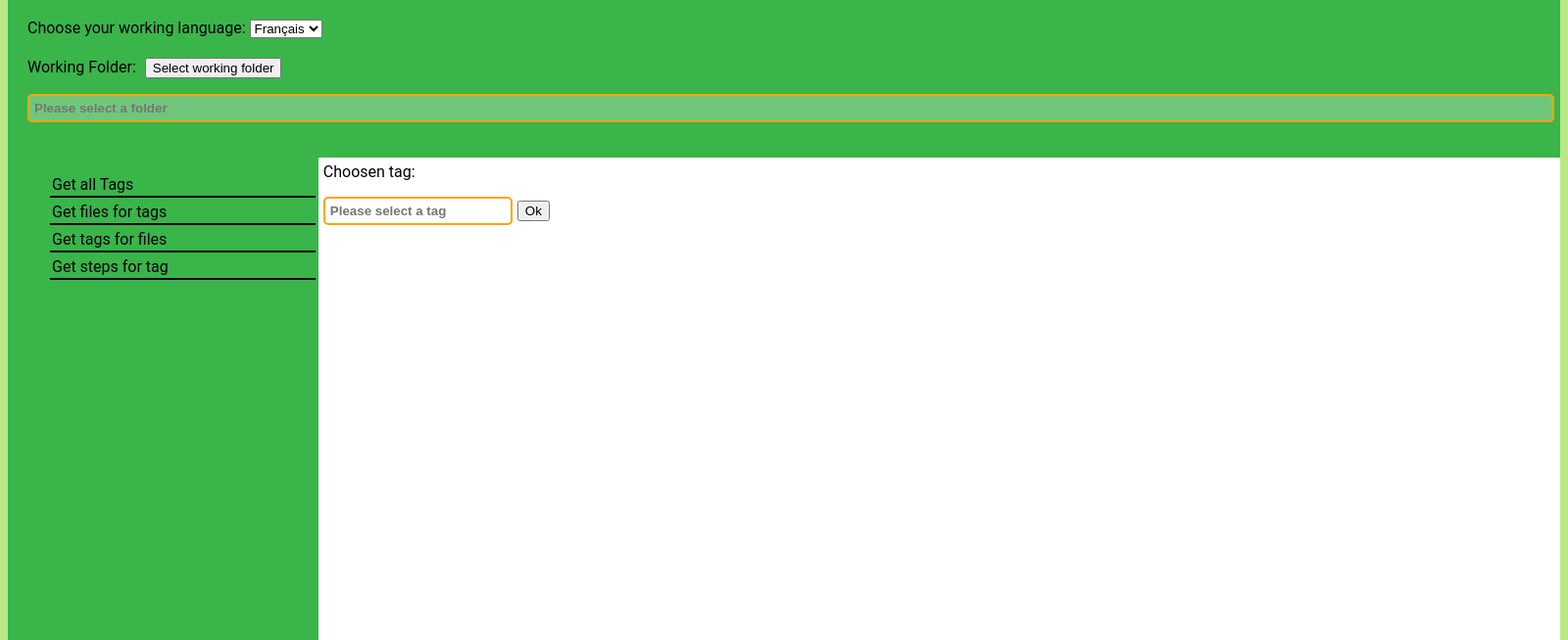
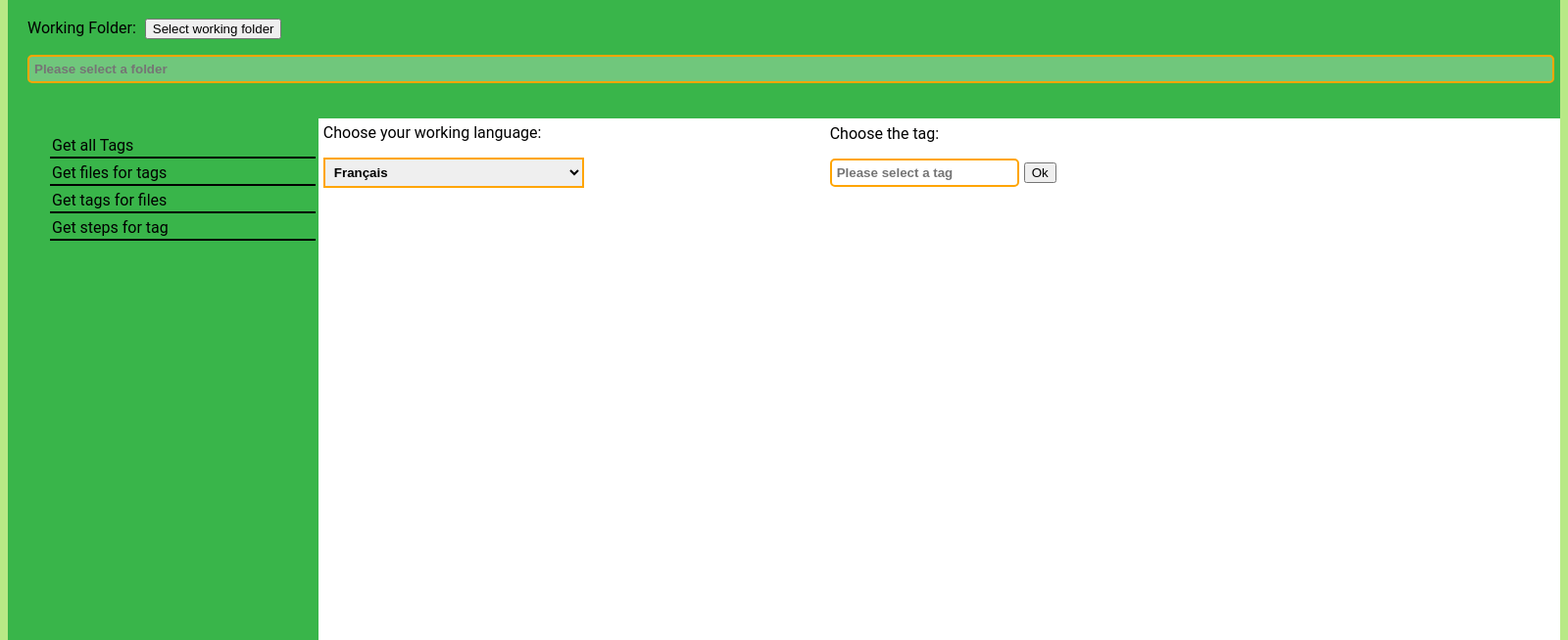
Before and after one commit to sdesby/CucumberSlices, an Electron app: page index.html in a window 1600 px wide. Both pictures are taken after a click on the item "Get steps for tag". Shown: the part 102-756 px from the top of the page at 98% size. Drawn offline with Linux system fonts and the light colour scheme.

Commit message:
Enhance language selection for stepsForTags

```diff
--- a/css/styles.css
+++ b/css/styles.css
@@ -21,10 +21,6 @@ h1 {
 }
 
 #working-directory-div {
-    padding: 0px 20px 20px 20px;
-}
-
-#language-div {
     padding: 0px 20px 20px 20px;
 }
 
@@ -65,12 +61,28 @@ main {
 
 #tag-selection-div {
     padding: 5px;
+    display: inline-block;
+    width: 40%;
+}
+
+#language-div {
+    padding: 5px;
+    display: inline-block;
+    width: 40%;
 }
 
 .input-text {
     padding: 5px;
     color: black;
     font-weight: bold;
+}
+
+.select {
+    padding: 5px;
+    color: black;
+    font-weight: bold;
+    width: 20em;
+    border: 2px solid orange;
 }
 
 button {
--- a/index.html
+++ b/index.html
@@ -13,13 +13,6 @@
 
     <header id="header" role="banner">
         <h1>Manage your Cucumber projects</h1>
-        <div id="language-div">
-            <label for="actual-language">Choose your working language:</label>
-            <select id="actual-language">
-                 <option value="fr">Français</option>
-                  <option value="en">English</option>
-            </select>
-        </div>
         <div id="working-directory-div">
             <label for="actual-folder">Working Folder:</label>
             <button id="select-folder">Select working folder</button>
--- a/tags-features.js
+++ b/tags-features.js
@@ -32,7 +32,6 @@ function getAllTags() {
 
         pyshell.end(function(err) {
             if (err) throw err;
-            console.log('finished');
         });
     }
 }
@@ -52,9 +51,9 @@ function hideAndShow() {
     });
 }
 
-function clearStepsList() {
-    if (document.getElementById("steps-list")) {
-        var element = document.getElementById("steps-list");
+function clearTagsForFileBody() {
+    if (document.getElementById("tagsforfile-body")) {
+        var element = document.getElementById("tagsforfile-body");
         element.outerHTML = "";
         delete element;
     }
@@ -105,7 +104,6 @@ function getTagsForFile() {
     var pyshell = new PythonShell('which_tags_in_which_files.py');
 
     working_folder = document.getElementById("actual-folder").value;
-    console.log(working_folder);
 
     if (working_folder == "") {
         alert("Please choose a working folder first");
@@ -134,7 +132,6 @@ function getTagsForFile() {
 
                 document.getElementById("main").innerHTML = result;
                 hideAndShow();
-                console.log(message);
             }
         });
 
@@ -147,7 +144,6 @@ function getTagsForFile() {
 
 function getKeywordsFromJson() {
     var json_gherkin_languages = JsonReader.sync("given-when-then.json");
-    console.log(json_gherkin_languages);
 
     var languages = [];
     for (language in json_gherkin_languages) {
@@ -158,34 +154,36 @@ function getKeywordsFromJson() {
     var selected_language = document.getElementById("actual-language").value;
     var language = json_gherkin_languages[selected_language]
     for (keyword in language) {
-        console.log("english key: " + keyword);
         var actualKeywordsForLanguages = language[keyword];
 
         for (k in actualKeywordsForLanguages) {
             keywords.push(actualKeywordsForLanguages[k]);
         }
     }
-    console.log("Keywords:");
-    console.log(keywords);
     return keywords;
 }
 
 function getStepsForTag() {
-    var pyshell = require('python-shell');
+
     working_folder = document.getElementById("actual-folder").value;
 
     if (working_folder == "") {
         alert("Please choose a working folder first");
+        return
     }
 
     choosen_tag = document.getElementById("actual-tag").value;
 
     if (choosen_tag == "") {
         alert("Please choose a tag first");
-
     } else if (!choosen_tag.startsWith("@")) {
         alert("Tag must tart with \"@\"")
     } else {
+
+        clearTagsForFileBody()
+
+        var pyshell = require('python-shell');
+
         keywords = getKeywordsFromJson();
         var keywordsAsString = "";
         for (value in keywords) {
@@ -201,6 +199,7 @@ function getStepsForTag() {
             scriptPath: '',
             args: [working_folder, choosen_tag, keywordsAsString]
         };
+
         pyshell.run("extract_all_steps_for_tag.py", options, function(err, results) {
             if (err) throw err;
             // results is an array consisting of messages collected during execution
@@ -209,12 +208,12 @@ function getStepsForTag() {
                 if (results[0].startsWith("ERROR")) {
                     alert(results[0]);
                 } else {
-                    var result = "";
+                    var result = "<div id=\"tagsforfile-body\">";
                     var json_from_python = JSON.parse(results);
                     for (key in json_from_python) {
                         var values = json_from_python[key];
 
-                        result += "<div class=\"answer-container\">";
+                        result += "<div id=\"answer-container\" class=\"answer-container\">";
                         result += "<div class=\"key\"><b>" + key + "(" + values.length + ")</b>     <span class=\"accordeon\">Déplier</span></div>";
 
                         values.sort();
@@ -225,6 +224,7 @@ function getStepsForTag() {
                         result += "</ul></div>";
                         result += "</div>";
                     }
+                    result += "</div>";
 
                     document.getElementById("main").innerHTML = document.getElementById("main").innerHTML + result;
                     document.getElementById("actual-tag").placeholder = choosen_tag;
@@ -238,8 +238,20 @@ function getStepsForTag() {
 }
 
 function chooseTag() {
-    document.getElementById('main').innerHTML = "<div id=\"tag-selection-div\">" +
-        "<label for=\"actual-tag\">Choosen tag:</label>" +
-        "<p><input type=\"text\" class=\"input-text\" placeholder=\"Please select a tag\" id=\"actual-tag\" required onfocus=\"clearStepsList()\"/>" +
-        "<button id=\"tag-choice-button\" onclick=\"getStepsForTag()\">Ok</button></p></div>"
+
+    document.getElementById('main').innerHTML = "<div id=\"tagsforfile-head\">" +
+        "<div id=\"language-div\">" +
+        "<label for=\"actual-language\">Choose your working language:</label>" +
+        "<p>" +
+        "<select id=\"actual-language\" class=\"select\">" +
+        "<option value=\"fr\">Français</option>" +
+        "<option value=\"en\">English</option>" +
+        "</select></p>" +
+        "</div>" +
+        "<div id=\"tag-selection-div\">" +
+        "<label for=\"actual-tag\">Choose the tag:</label>" +
+        "<p><input type=\"text\" class=\"input-text\" placeholder=\"Please select a tag\" id=\"actual-tag\" required/>" +
+        "<button id=\"tag-choice-button\" onclick=\"getStepsForTag()\">Ok</button></p></div>" +
+
+        "</div>";
 }
```
